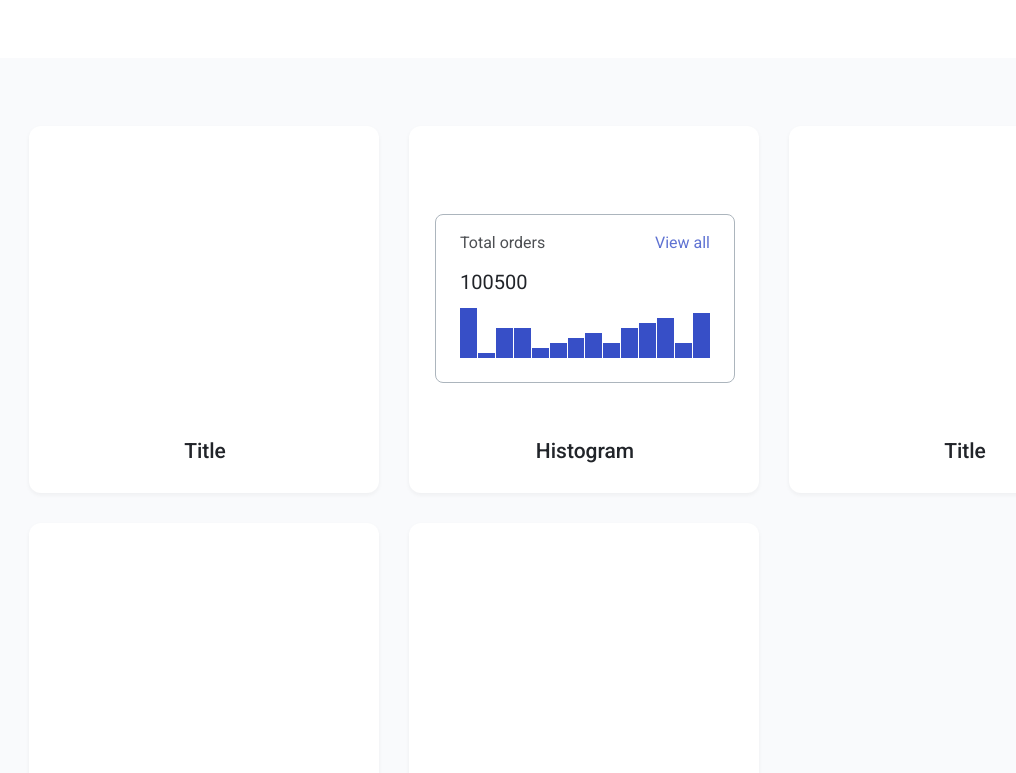
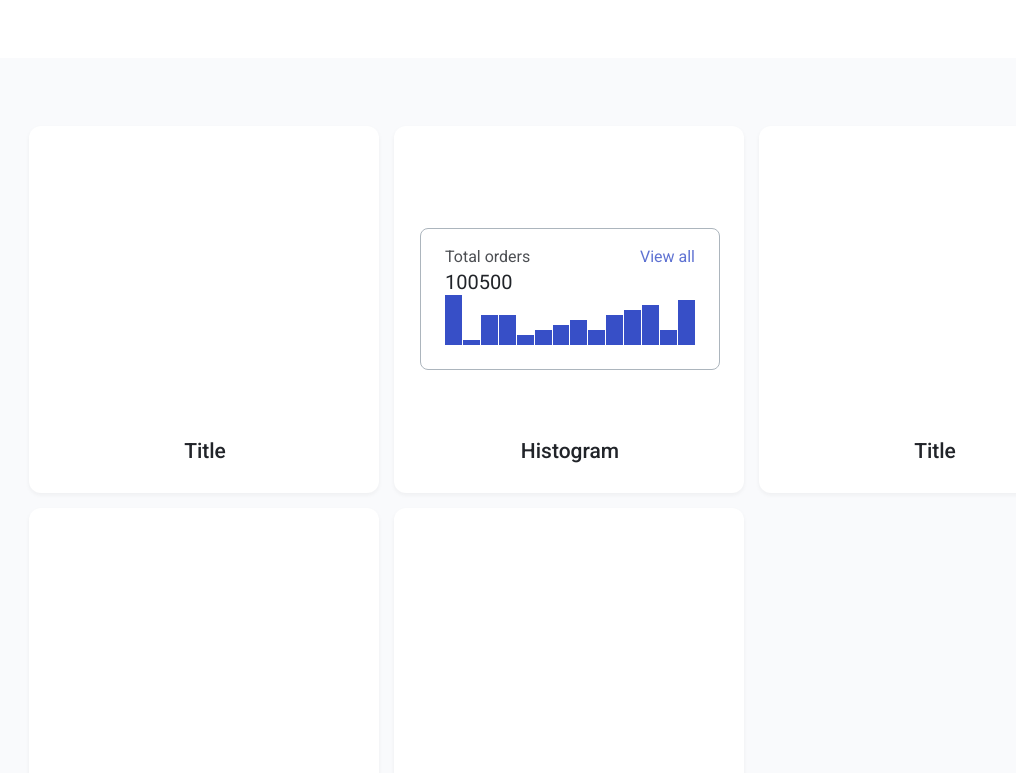
Before and after one commit to js-tasks-ru/htmlcss-20231027_mu57di3, a website: page index.html in a window 1280 px wide. Shown: the part 179-952 px from the top of the page, without its empty margins (56-1072 px from the left). Drawn offline with Linux system fonts and the light colour scheme.

Commit message:
Правки после ревью

```diff
--- a/04-lection2/01-histogram/histogram.css
+++ b/04-lection2/01-histogram/histogram.css
@@ -5,7 +5,6 @@
     border-radius: 8px;
     flex-direction: column;
     justify-content: space-between;
-    height: 100%;
     font-weight: 400;
 }
 
@@ -18,8 +17,9 @@
     align-items: stretch;
 }
 
-.histogram__title a {
+.histogram__link {
     color: var(--blue);
+    cursor: pointer;
 }
 
 .histogram__description {
--- a/assets/css/main.css
+++ b/assets/css/main.css
@@ -21,7 +21,7 @@
     --secondary: var(--purple);
 }
 
-* {
+body {
     font-family: 'Roboto', sans-serif;
     font-size: 16px;
     line-height: 1.5;
--- a/components/page/page.css
+++ b/components/page/page.css
@@ -5,3 +5,7 @@
     align-items: stretch;
 
 }
+
+.page__main {
+    flex-grow: 1;
+}
--- a/components/preview/preview.css
+++ b/components/preview/preview.css
@@ -3,18 +3,15 @@
     padding: 68px 0;
 }
 
-.page__main {
-    flex-grow: 1;
-}
-
 .preview__cards {
     display: flex;
-    margin: -15px;
     flex-wrap: wrap;
+    justify-content: flex-start;
+    gap: 15px;
 }
 
 .preview__card {
-    margin: 15px;
+
 }
 
 .preview__histogram {
@@ -22,9 +19,8 @@
     display: flex;
     flex-direction: column;
     justify-content: center;
-
 }
 
-.preview__histogram .histogram {
+.preview__histogram {
     flex-basis: 60%;
 }
--- a/index.html
+++ b/index.html
@@ -14,15 +14,15 @@
         <main class="preview page__main">
             <div class="container">
                 <div class="preview__cards">
-                    <div class="card preview__card">
+                    <a href="#" class="card preview__card">
                         <h3 class="card__title">Title</h3>
-                    </div>
-                    <div class="card preview__card">
+                    </a>
+                    <a href="#" class="card preview__card">
                         <div class="preview__histogram">
                             <div class="histogram">
                                 <div class="histogram__title">
                                     <h3>Total orders</h3>
-                                    <a href="#">View all</a>
+                                    <div class="histogram__link">View all</div>
                                 </div>
                                 <div class="histogram__description">
                                     100500
@@ -46,16 +46,16 @@
                             </div>
                         </div>
                         <h3 class="card__title">Histogram</h3>
-                    </div>
-                    <div class="card preview__card">
+                    </a>
+                    <a href="#" class="card preview__card">
                         <h3 class="card__title">Title</h3>
-                    </div>
-                    <div class="card preview__card">
+                    </a>
+                    <a href="#" class="card preview__card">
                         <h3 class="card__title">Title</h3>
-                    </div>
-                    <div class="card preview__card">
+                    </a>
+                    <a href="#" class="card preview__card">
                         <h3 class="card__title">Title</h3>
-                    </div>
+                    </a>
                 </div>
             </div>
         </main>
```
Also changed, not shown: 04-lection2/01-histogram/index.html (+1 -1 lines).
